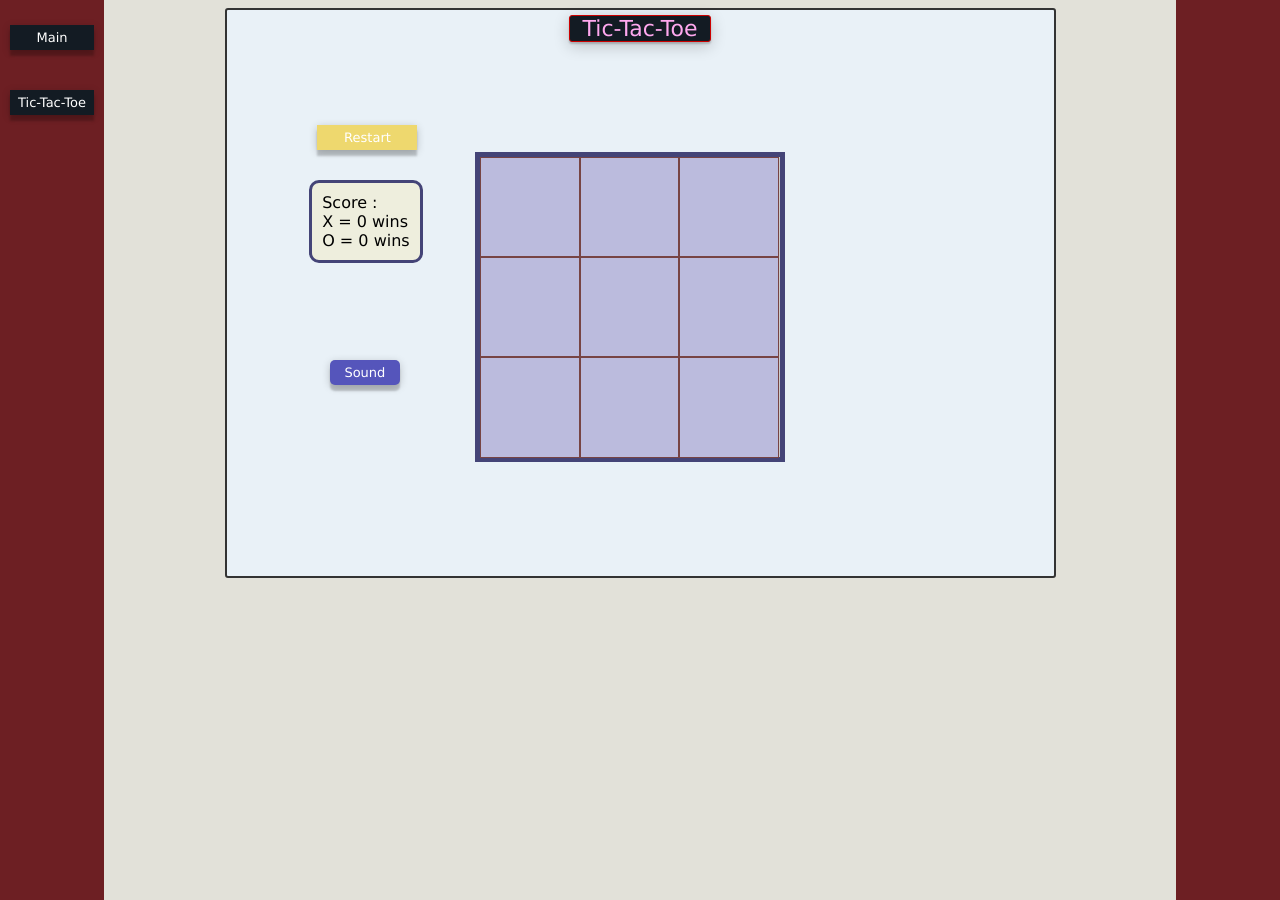
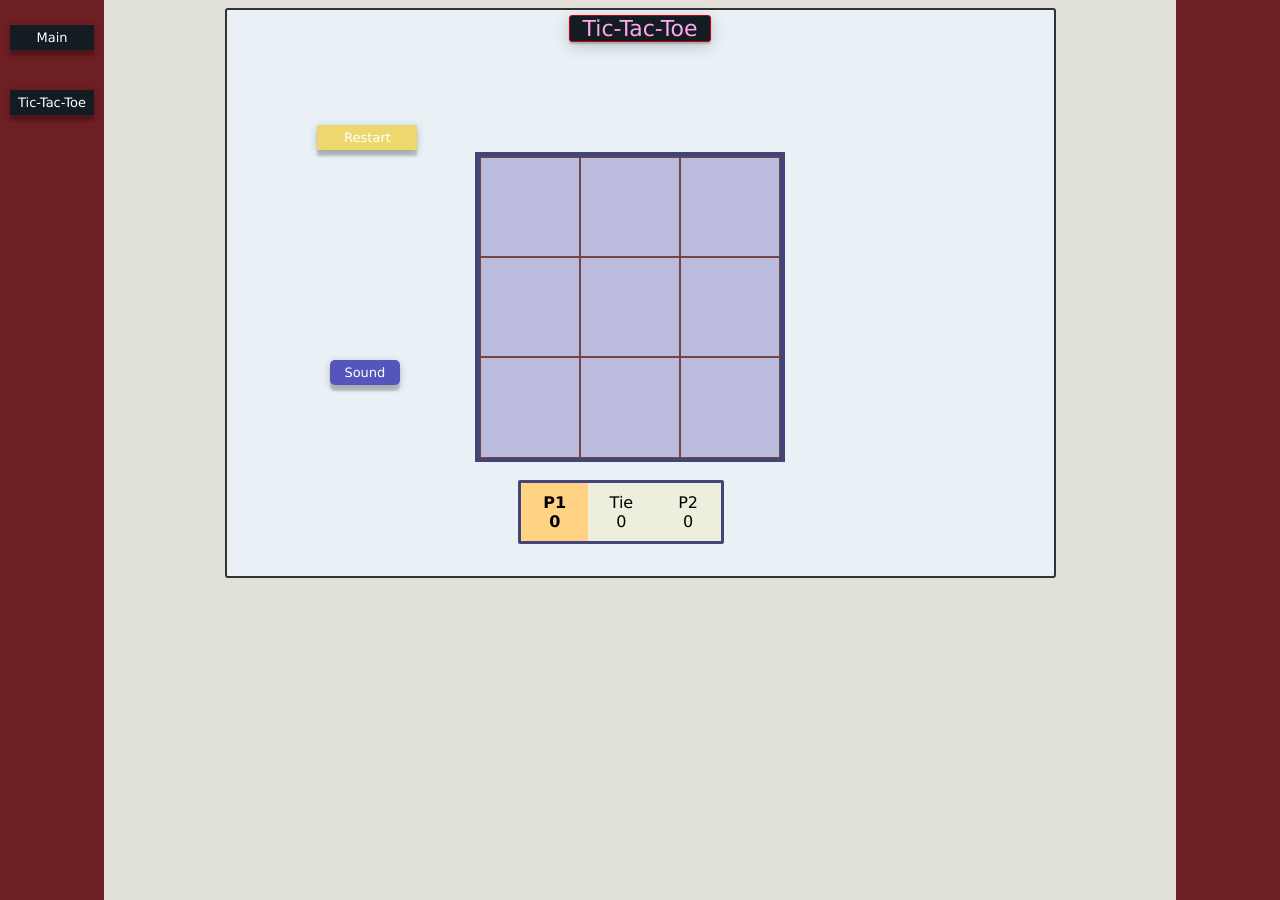
Before and after one commit to ChaamC/javascript-games, a Jekyll site: the page tic-tac-toe/index.html, which Jekyll copies as it is, in a window 1280 px wide. Built offline with Jekyll 4.4.1, drawn with Linux system fonts in a browser that asks for light colours; nearby versions of some CDN libraries.

Commit message:
updated score table, added winning animations, added switch between starting player

```diff
--- a/tic-tac-toe/index.html
+++ b/tic-tac-toe/index.html
@@ -16,6 +16,8 @@
 	 		<div class="section_title">Tic-Tac-Toe</div>
 	 		<audio id="audio_pop" src = "resources/pop.wav" type="audio/wav"></audio>
 	 		<audio id="audio_tic" src = "resources/tic.mp3" type="audio/mp3"></audio>
+	 		<audio id="audio_tie" src = "resources/tie.mp3" type="audio/mp3"></audio>
+	 		<audio id="audio_win" src = "resources/win.mp3" type="audio/mp3"></audio>
 
 	 		<div id="game_screen">
 	 			<div class="row">
@@ -44,9 +46,18 @@
 	 			</div>
 	 		</div>
 	 		<div id="score">
-	 			Score :
-	 			<div>X = <span id="winner1">0</span> wins</div>
-	 			<div>O = <span id="winner2">0</span> wins</div>
+	 			<div id="score_p1" class="score_column">
+		 			<div>P1</div>
+		 			<div> <span id="winner1">0</span></div>
+	 			</div>
+	 			<div id="score_tie" class="score_column">
+		 			<div>Tie</div>
+		 			<div> <span id="ties">0</span></div>
+	 			</div>
+	 			<div id="score_p2" class="score_column">
+		 			<div>P2</div>
+		 			<div> <span id="winner2">0</span></div>
+	 			</div>
 	 		</div>
 			<a class="button" id="restart_button">Restart</a>
 			<a class="button on" id="sound_button">Sound</a>
--- a/tic-tac-toe/style.css
+++ b/tic-tac-toe/style.css
@@ -28,12 +28,28 @@
 
 #score{
 	position:absolute;
-	left:10%;
-	top:30%;
+	left:35.3%;
+	top:83%;
+	width: 200px;
 	background-color: #EEEEDD;
+	border: 3px solid #444477;
+	border-radius: 2px;
+}
+
+.score_column{
+	float:left;
+	width: 33.333%;
+	height: 100%;
+	text-align:center;
 	padding: 10px;
-	border: 3px solid #444477;
-	border-radius: 10px;
+	box-sizing: border-box;
+}
+
+#score_p1{
+}
+#score_p2{
+}
+#score_tie{
 }
 
 #game_screen{
@@ -48,7 +64,7 @@
 }
 .column{
 	float:left;
-	width: 32.65%;
+	width: 32.66%;
 	height: 100%;
 	background-color: #BBBBDD;
 	display: flex;
--- a/tic-tac-toe/tictactoe.js
+++ b/tic-tac-toe/tictactoe.js
@@ -1,4 +1,13 @@
 
+$.fn.extend({
+	//add a change css event to the element queue
+   qcss: function(css) {
+      return $(this).queue(function(next) {
+         $(this).css(css);
+         next();
+      });
+   }
+});
 
 $(document).ready(function(){
 	//hint: http-server
@@ -11,13 +20,22 @@
 	$("#audio_tic")[0].volume = 0.2;
 	$("#audio_tic")[0].loop = true;
 	$("#audio_tic")[0].play();
+	$("#audio_win")[0].load();
+	$("#audio_win")[0].volume = 0.8;
+	$("#audio_tie")[0].load();
+	$("#audio_tie")[0].volume = 0.8;
 
 	var is_x_turn = true;
-	var is_game_won = false;
+	var is_x_last_starter = true;
+	var is_game_finished = false;
 	var boxes_content = [0,0,0,
 						0,0,0,
 						0,0,0];
-	var nb_of_wins = [0,0]
+	var nb_of_wins = [0,0,0] //[P1, P2, Ties]
+	var winner_color = ['#4963D3', '#FD0200'];
+
+	$("#score_p1").css( 'font-weight', 'bold');
+	$('#score_p1').css('background-color', '#ffd284');
 
 	function checkVictoryConditions(){
 		//check horizontal lines
@@ -39,6 +57,18 @@
 				return boxes_content[2];
 		return false;
 	};
+
+	function checkTieConditions(){
+		for(i = 0; i < 9; i++)
+		{
+			if(boxes_content[i] == 0)
+			{
+				return false;
+			}
+		}
+		return true;
+	}
+
 	function drawBoxes(boxID){
 		if(boxes_content[boxID] == 1 )
 		{
@@ -56,9 +86,29 @@
 		}
 	};
 
+	function drawNextTurnDisplay(){
+		if(is_x_turn){
+			$("#score_p1").css( 'font-weight', 'bold');
+			$('#score_p1').css('background-color', '#ffd284');
+			$('#score_p2').css('background-color', '#EEEEDD');
+			$("#score_p2").css( 'font-weight', 'normal');
+		}
+		else
+		{
+			$("#score_p2").css( 'font-weight', 'bold');
+			$('#score_p2').css('background-color', '#ffd284');
+			$('#score_p1').css('background-color', '#EEEEDD');
+			$("#score_p1").css( 'font-weight', 'normal');
+		}
+	}
+
 	$(document).on('click', '#restart_button', function(event){
-		is_x_turn = true;
-		is_game_won = false;
+		//Alternate between players to play first in a match
+		is_x_last_starter = !is_x_last_starter;
+		is_x_turn = is_x_last_starter;
+
+		drawNextTurnDisplay();
+		is_game_finished = false;
 		boxes_content = [0,0,0,
 						0,0,0,
 						0,0,0];
@@ -84,25 +134,61 @@
 	$(document).on('click', '.column', function(event){
 
 		if(boxes_content[event.target.id] == 0 &&
-			!is_game_won)
+			!is_game_finished)
 		{
 			$("#audio_pop")[0].play();
 
 			if (is_x_turn)
+			{
 				boxes_content[event.target.id] = 1;
+			}
 			else
+			{
 				boxes_content[event.target.id] = 2;
+			}
 			is_x_turn = !is_x_turn;
+
+			drawNextTurnDisplay();
 
 			drawBoxes(event.target.id);
 
 			var winner = checkVictoryConditions()
 			if(winner)
 			{
+				$('#score_p1').css('background-color', '#EEEEDD');
+				$('#score_p2').css('background-color', '#EEEEDD');
+				$("#score_p1").css( 'font-weight', 'normal');
+				$("#score_p2").css( 'font-weight', 'normal');
+				color = winner_color[winner-1];
 				nb_of_wins[winner-1]++;
-				is_game_won = true;
+				is_game_finished = true;
 				$('#winner'+winner).text(nb_of_wins[winner-1]);
+				$('#score_p'+winner).css('background-color', color)
+									.delay(350).qcss({ backgroundColor: '#EEEEDD'})
+									.delay(350).qcss({ backgroundColor: color})
+									.delay(350).qcss({ backgroundColor: '#EEEEDD'})
+									.delay(350).qcss({ backgroundColor: color})
+									.delay(350).qcss({ backgroundColor: '#EEEEDD'});
+				$("#audio_win")[0].play();
 			}
+			else if(checkTieConditions())
+			{
+				$('#score_p1').css('background-color', '#EEEEDD');
+				$('#score_p2').css('background-color', '#EEEEDD');
+				$("#score_p1").css( 'font-weight', 'normal');
+				$("#score_p2").css( 'font-weight', 'normal');
+				nb_of_wins[2]++;
+				is_game_finished = true;
+				$('#ties').text(nb_of_wins[2]);
+				$('#score_tie').css('background-color', '#63D349')
+									.delay(350).qcss({ backgroundColor: '#EEEEDD'})
+									.delay(350).qcss({ backgroundColor: '#63D349'})
+									.delay(350).qcss({ backgroundColor: '#EEEEDD'})
+									.delay(350).qcss({ backgroundColor: '#63D349'})
+									.delay(350).qcss({ backgroundColor: '#EEEEDD'});
+				$("#audio_tie")[0].play();
+			}
+
 		}
 	});
 });
```
Also changed, not shown: 2 other files.
